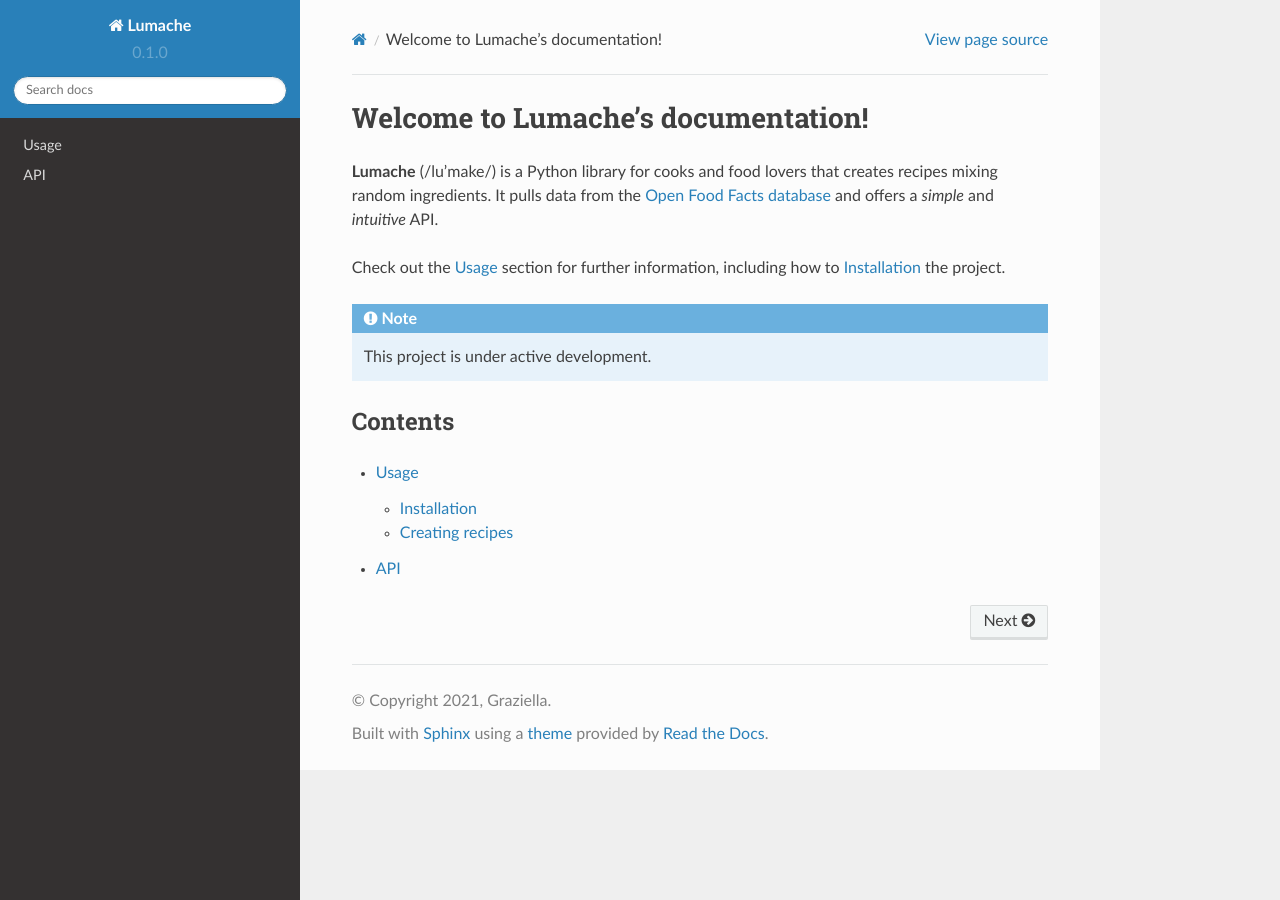
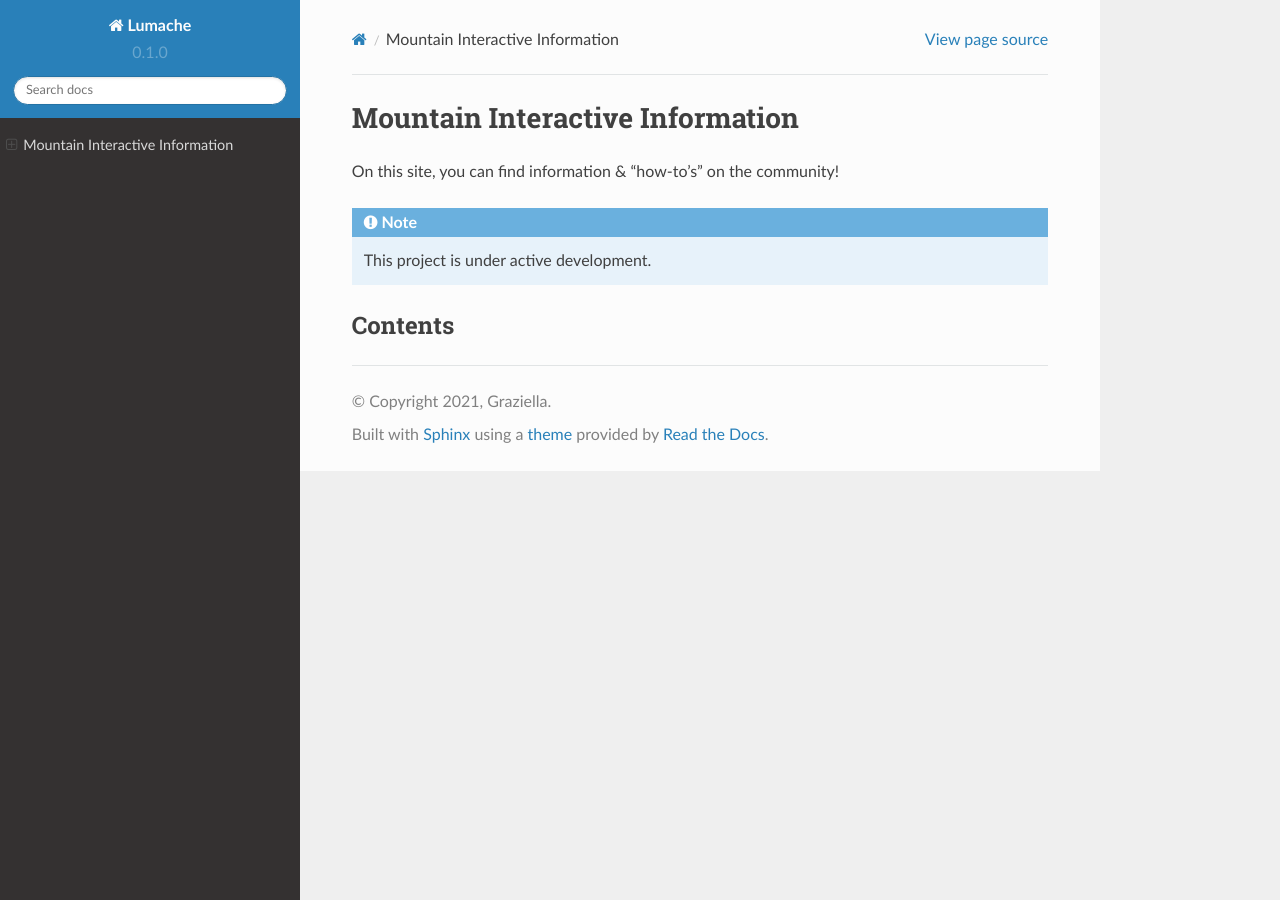
Before and after one commit to vaporized1/mountaininteractivedocs, a Sphinx documentation site: the page built from docs/source/index.rst, in a window 1280 px wide. Built offline with Sphinx 7.4.7 and the Read the Docs theme 2.0.0, drawn with Linux system fonts in a browser that asks for light colours.

Commit message:
updated index.rst
ok

```diff
--- a/docs/source/index.rst
+++ b/docs/source/index.rst
@@ -1,13 +1,8 @@
-Welcome to Lumache's documentation!
+Mountain Interactive Information
 ===================================
 
-**Lumache** (/lu'make/) is a Python library for cooks and food lovers
-that creates recipes mixing random ingredients.
-It pulls data from the `Open Food Facts database <https://world.openfoodfacts.org/>`_
-and offers a *simple* and *intuitive* API.
+On this site, you can find information & "how-to's" on the community!
 
-Check out the :doc:`usage` section for further information, including
-how to :ref:`installation` the project.
 
 .. note::
 
@@ -15,8 +10,3 @@
 
 Contents
 --------
-
-.. toctree::
-
-   usage
-   api
```
